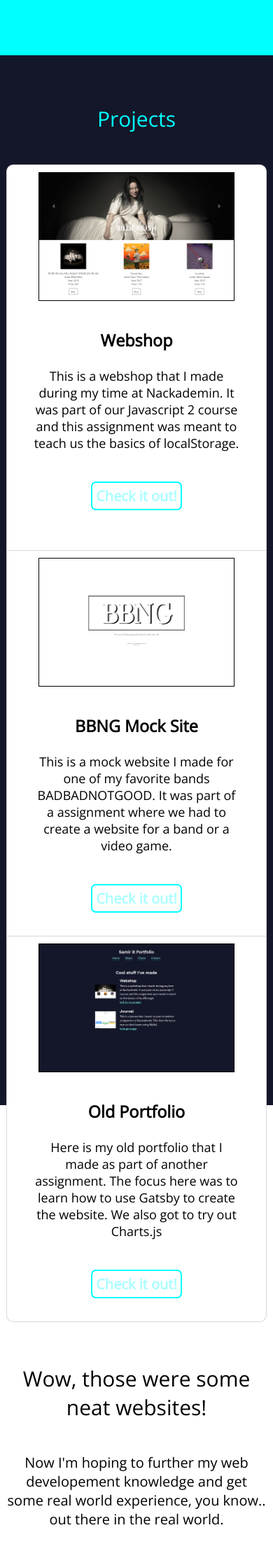
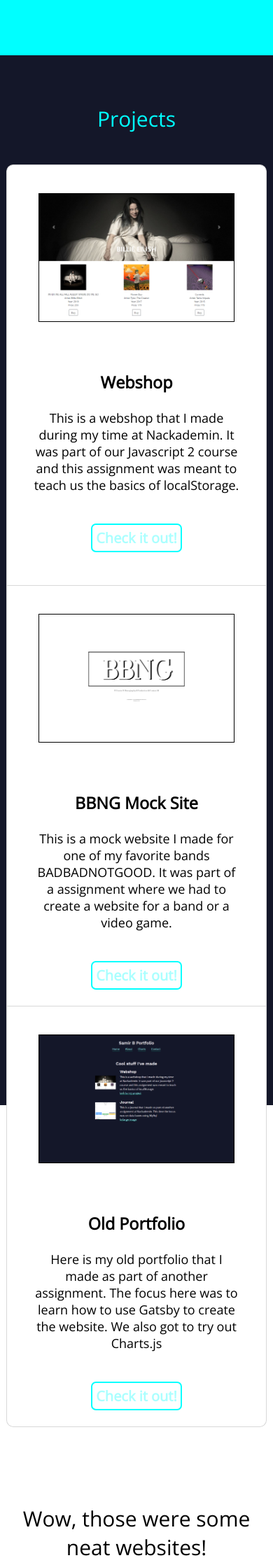
Before and after one commit to Baraghen/portfolio, a Jekyll site: the page built from index.md, in a window 390 px wide. Shown: the part 1189-3425 px from the top of the page at 70% size. Built offline with Jekyll 4.4.1, drawn with Linux system fonts in a browser that asks for light colours.

Commit message:
small changes

```diff
--- a/assets/css/main.css
+++ b/assets/css/main.css
@@ -161,14 +161,14 @@ a {
         border-bottom-left-radius: unset;
         border-bottom: none;
         width: 95%;
-        height: 550px;
+        height: 600px;
         margin: 0 auto;
     }
 
     .project-bbng_mock {
         border: 0.5px solid #d8d8d8;
         width: 95%;
-        height: 550px;
+        height: 600px;
         margin: 0 auto;
     }
 
@@ -179,13 +179,13 @@ a {
         border: 0.5px solid #d8d8d8;
         border-top: none;
         width: 95%;
-        height: 550px;
+        height: 600px;
         margin: 0 auto;
     }
 
     .project-thumbnail {
         width: 75%;
-        margin: 10px 5px;
+        margin: 40px 0;
     }
 }
 
@@ -206,7 +206,7 @@ a {
 
 @media (max-width: 425px){
     .notes {
-        padding-top: 300px;
+        padding-top: 500px;
         width: 95%;
     }
 }
```
